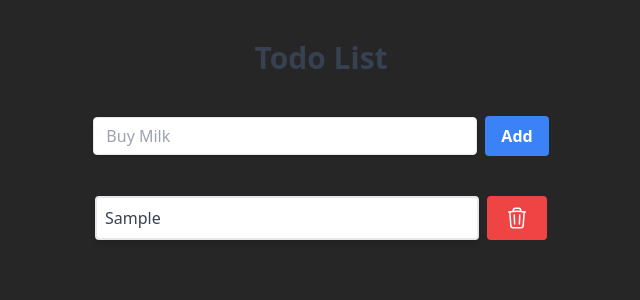
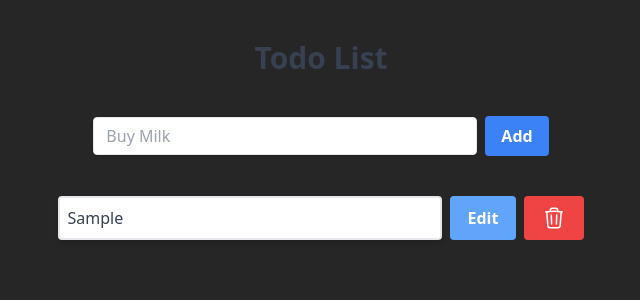
Before and after one commit to muratcankirdar/komunite-challenge-frontend, a Next.js app: page / in a window 1280 px wide. Both pictures are taken after typing "Sample" into the empty fields and a click on the button "Add". Shown: the top 300 px of the page, without its empty margins (319-959 px from the left). Built offline with nearby package versions, Linux system fonts and the light colour scheme.

Commit message:
implement edit task

```diff
--- a/src/components/molecules/TaskItem.tsx
+++ b/src/components/molecules/TaskItem.tsx
@@ -8,15 +8,29 @@ interface ITaskItemProps {
   }
   removeItem: (id: number) => void;
   toggleItem: (id: number) => void;
+  editItem: (id: number, editText: string) => void;
 }
 
-const TaskItem: React.FC<ITaskItemProps> = ({item, removeItem, toggleItem}) => {
+const TaskItem: React.FC<ITaskItemProps> = ({item, removeItem, toggleItem, editItem}) => {
+  const [edit, setEdit] = React.useState<boolean>(false);
+  const [editText, setEditText] = React.useState<string>(item.text);
+
   return (
     <div key={item.id} className="flex items-center justify-center mb-4">
+
+        {edit ? (
+          <input
+            id="item" type="text" placeholder=""
+            value={editText}
+            onChange={(e) => setEditText(e.target.value)}
+            className="shadow appearance-none border w-96 rounded py-2 px-3 text-gray-700 leading-tight
+          focus:outline-none focus:shadow-outline"
+          />
+        ) : (
       <div
         className={`
         border-2 bg-white shadow-md rounded p-2 flex flex-col w-96 bg-gray-300 hover:cursor-pointer hover:border-blue-500
-        ${item.completed ? 'bg-green-200 border-green-200' : 'bg-gray-300'}`
+        ${item.completed ? 'bg-green-400 border-green-400' : 'bg-gray-300'}`
         }
         onClick={() => toggleItem(item.id)}
       >
@@ -24,8 +38,21 @@ const TaskItem: React.FC<ITaskItemProps> = ({item, removeItem, toggleItem}) => {
           {item.text}
         </p>
       </div>
+        )}
 
-      {!item.completed && (
+      <button onClick={(e) => {
+        e.stopPropagation();
+        setEdit(!edit);
+        if (edit) {
+          editItem(item.id, editText);
+        }
+      }}
+              className="ml-2 bg-blue-400 hover:bg-blue-600 text-white font-bold py-2 px-4 rounded border-2 border-blue-400 hover:border-blue-600"
+      >
+        Edit
+      </button>
+
+      {!edit && (
         <button onClick={(e) => {
           e.stopPropagation();
           removeItem(item.id);
@@ -38,7 +65,7 @@ const TaskItem: React.FC<ITaskItemProps> = ({item, removeItem, toggleItem}) => {
           </svg>
         </button>
       )}
-    </div>
+  </div>
   )
 }
 export default TaskItem;
--- a/src/components/templates/home.tsx
+++ b/src/components/templates/home.tsx
@@ -18,12 +18,31 @@ const HomeTemplate = () => {
 
   const addItem = () => {
     if (!text) return;
-
-    setList([...list, { text, id: generateId(), completed: false }]);
+    const updatedList = [...list, { text, id: generateId(), completed: false }];
+    setList(updatedList);
+    localStorage.setItem('list', JSON.stringify(updatedList));
     setText('');
   };
 
+  const editItem = (id: number, editText: string) => {
+    // set list with edited item id
+    const updatedList = list.map((item) => {
+      if (item.id === id) {
+        return {
+          ...item,
+          text: editText
+        }
+      }
+      return item;
+    });
+
+    setList(updatedList);
+    localStorage.setItem('list', JSON.stringify(updatedList));
+  }
+
   const removeItem = (id: number) => {
+    const updatedList = list.filter((item) => item.id !== id);
+    localStorage.setItem('list', JSON.stringify(updatedList));
     setList(list.filter((item) => item.id !== id));
   };
 
@@ -44,14 +63,6 @@ const HomeTemplate = () => {
     return Math.floor(Math.random() * 1000000);
   }
 
-  useEffect(() => {
-    // save list to local storage
-    // check if list is not empty while saving
-    if (list.length > 0) {
-      localStorage.setItem('list', JSON.stringify(list));
-    }
-  }, [list]);
-
   // load list from local storage
   useEffect(() => {
     const list = localStorage.getItem('list');
@@ -71,7 +82,7 @@ const HomeTemplate = () => {
       <TaskForm text={text} setText={setText} addItem={addItem} />
 
       {list.map((item: IListItem) => (
-        <TaskItem item={item} removeItem={removeItem} toggleItem={toggleItem} />
+        <TaskItem key={item.id} item={item} removeItem={removeItem} toggleItem={toggleItem} editItem={editItem} />
       ))}
     </div>
   )
```
